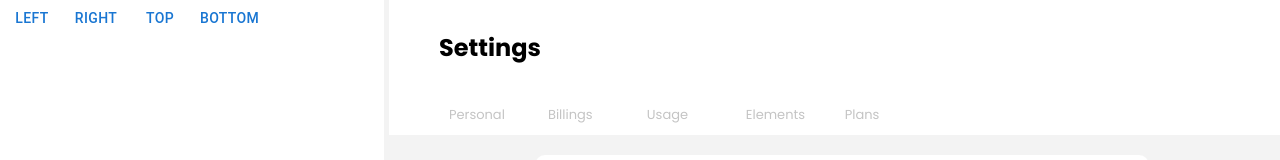
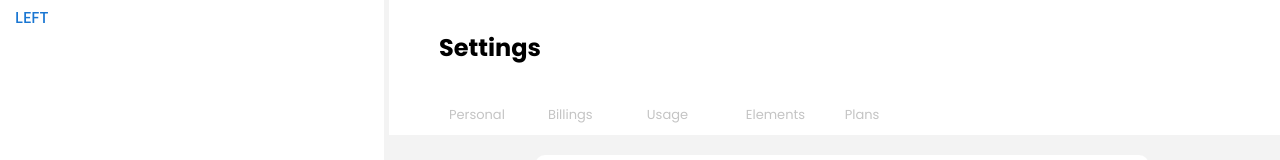
Before and after one commit to basic-coder/set, a React (Create React App) app: page / in a window 1280 px wide. Shown: the top 160 px of the page. Built offline with nearby package versions, Linux system fonts and the light colour scheme; the HTML template or start-up script is replaced by a standard one.

Commit message:
removed others

```diff
--- a/src/pages/settings/Settings.jsx
+++ b/src/pages/settings/Settings.jsx
@@ -81,7 +81,7 @@ const Settings = () => {
       <div className="settings">
         <div className="nav">
         <div>
-      {['left', 'right', 'top', 'bottom'].map((anchor) => (
+      {['left'].map((anchor) => (
         <React.Fragment key={anchor}>
           <Button onClick={toggleDrawer(anchor, true)}>{anchor}</Button>
           <Drawer
```
